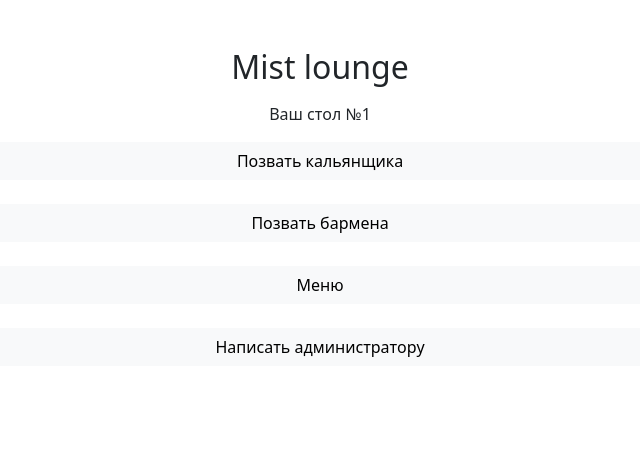
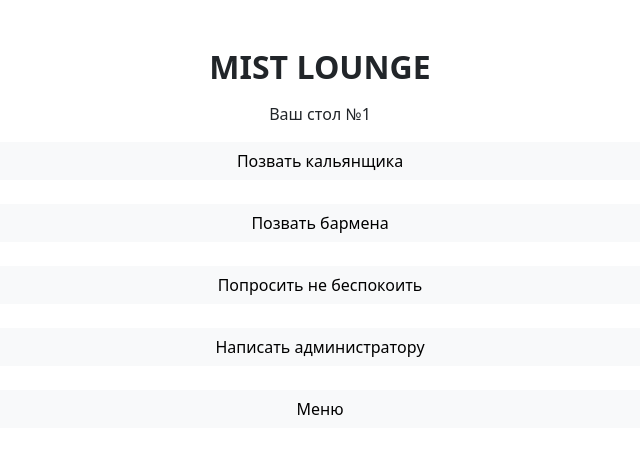
Before and after one commit to evgeniymoskvin/django_hookah_project, a Django app: template main_project/templates/main_project/main_page.html in a window 1280 px wide. Shown: the top 454 px of the page, without its empty margins (320-960 px from the left). Run offline with Django 4.2, Linux system fonts and the light colour scheme; tables that the repository leaves empty hold one stand-in row (values such as "Sample post"); the template is opened without the code that fills it: values that come from a table or form of the project are taken from there, most other values are stand-ins (such as "Sample title", 1, 10 or a date in 2020).

Commit message:
add not disturb

```diff
--- a/main_project/templates/main_project/base.html
+++ b/main_project/templates/main_project/base.html
@@ -3,6 +3,7 @@
 <html lang="en">
 <head>
     <meta charset="UTF-8">
+    <meta name="viewport" content="width=device-width, initial-scale=1.0, maximum-scale=1.0">
     <title>Mist Lounge</title>
     <script src="https://code.jquery.com/jquery-3.5.1.min.js"></script>
     <script src="https://unpkg.com/@popperjs/core@2.11.5/dist/umd/popper.min.js"></script>
--- a/main_project/templates/main_project/main_page.html
+++ b/main_project/templates/main_project/main_page.html
@@ -1,14 +1,14 @@
 {% extends "main_project/base.html" %}
 
 {% block content %}
-<div class="container px-3 py-3 my-3">
+<div class="container-fluid px-3 py-3 my-3">
     {% if table_number is not None %}
-        <h2 class="text-center m-3">Mist lounge</h2>
+        <h2 class="text-center m-3 "><b>MIST LOUNGE</b></h2>
         <p class="text-center">Ваш стол №{{ table_number }}</p>
         <!-- Кнопки -->
 
         <!--Кнопка позвать кальянщика-->
-        <button type="button" class="btn btn-light col-12" data-bs-toggle="modal" data-bs-target="#HookahModal">
+        <button type="button" class="btn btn-light col-12"  data-bs-toggle="modal" data-bs-target="#HookahModal">
             Позвать кальянщика
         </button>
         <br>
@@ -19,18 +19,24 @@
         </button>
         <br>
         <br>
+        <!--Кнопка Не беспокоить-->
+        <button type="button" class="btn btn-light col-12" data-bs-toggle="modal" data-bs-target="#DisturbModal">
+            Попросить не беспокоить
+        </button>
+        <br>
+        <br>
+        <!--Кнопка написать администратору модальное-->
+        <button type="button" class="btn btn-light col-12" data-bs-toggle="modal" data-bs-target="#AdminModal">
+            Написать администратору
+        </button>
+        <br>
+        <br>
         <!--Кнопка меню-->
         <a href="https://me-menu.com/ru/order/table/14525/menu/19493">
             <button type="button" class="btn btn-light col-12" data-bs-toggle="modal">
                 Меню
             </button>
         </a>
-        <br>
-        <br>
-        <!--Кнопка написать администратору модальное-->
-        <button type="button" class="btn btn-light col-12" data-bs-toggle="modal" data-bs-target="#AdminModal">
-            Написать администратору
-        </button>
 
         <!-- Модальное окно позвать кальянщика -->
         <div class="modal fade " id="HookahModal" tabindex="-1" aria-labelledby="exampleModalLabel"
@@ -73,6 +79,27 @@
             </div>
         </div>
 
+        <!-- Модальное окно не беспокоить -->
+
+        <div class="modal fade " id="DisturbModal" tabindex="-1" aria-labelledby="exampleModalLabel"
+             aria-hidden="true">
+            <div class="modal-dialog">
+                <div class="modal-content rounded-3 shadow">
+                    <div class="modal-body">
+                        <p class="h6 text-center">Хотите, что бы вас не беспокоили?</p>
+                    </div>
+                    <div class="modal-footer flex-nowrap p-0">
+                        <button type="button"
+                                class="btn btn-lg btn-link fs-6 text-decoration-none col-6 m-0 rounded-0 border-end"><a
+                                href="{% url "not-disturb" %}"><strong>Да</strong></a></button>
+                        <button type="button" class="btn btn-lg btn-link fs-6 text-decoration-none col-6 m-0 rounded-0"
+                                data-bs-dismiss="modal">Отмена
+                        </button>
+                    </div>
+                </div>
+            </div>
+        </div>
+
         <!-- Модальное окно отправить письмо -->
         <div class="modal fade " id="AdminModal" tabindex="-1" aria-labelledby="exampleModalLabel"
              aria-hidden="true">
--- a/main_project/urls.py
+++ b/main_project/urls.py
@@ -22,5 +22,6 @@
     path('<int:pk>', views.GenerateView.as_view()),
     path('print-hookah', views.PrintHookah.as_view(), name='print-hookah'),
     path('print-barman', views.PrintBarman.as_view(), name='print-barman'),
+    path('print-not-disturb', views.PrintNotDisturb.as_view(), name='not-disturb'),
     path('send-admin', views.AdminSendView.as_view(), name='send-admin')
 ]
```
Also changed, not shown: main_project/views.py (+7 -0 lines), db.sqlite3.
